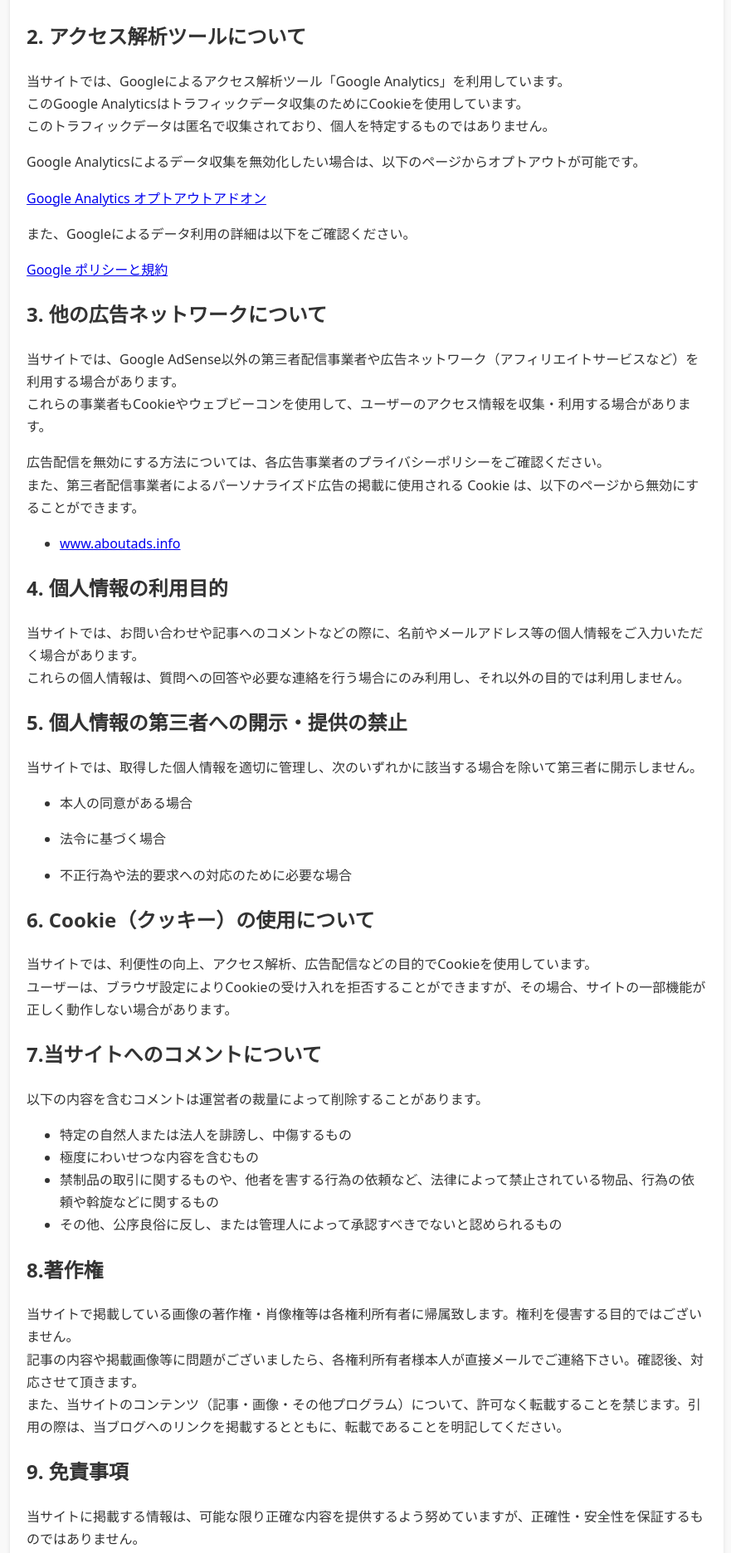
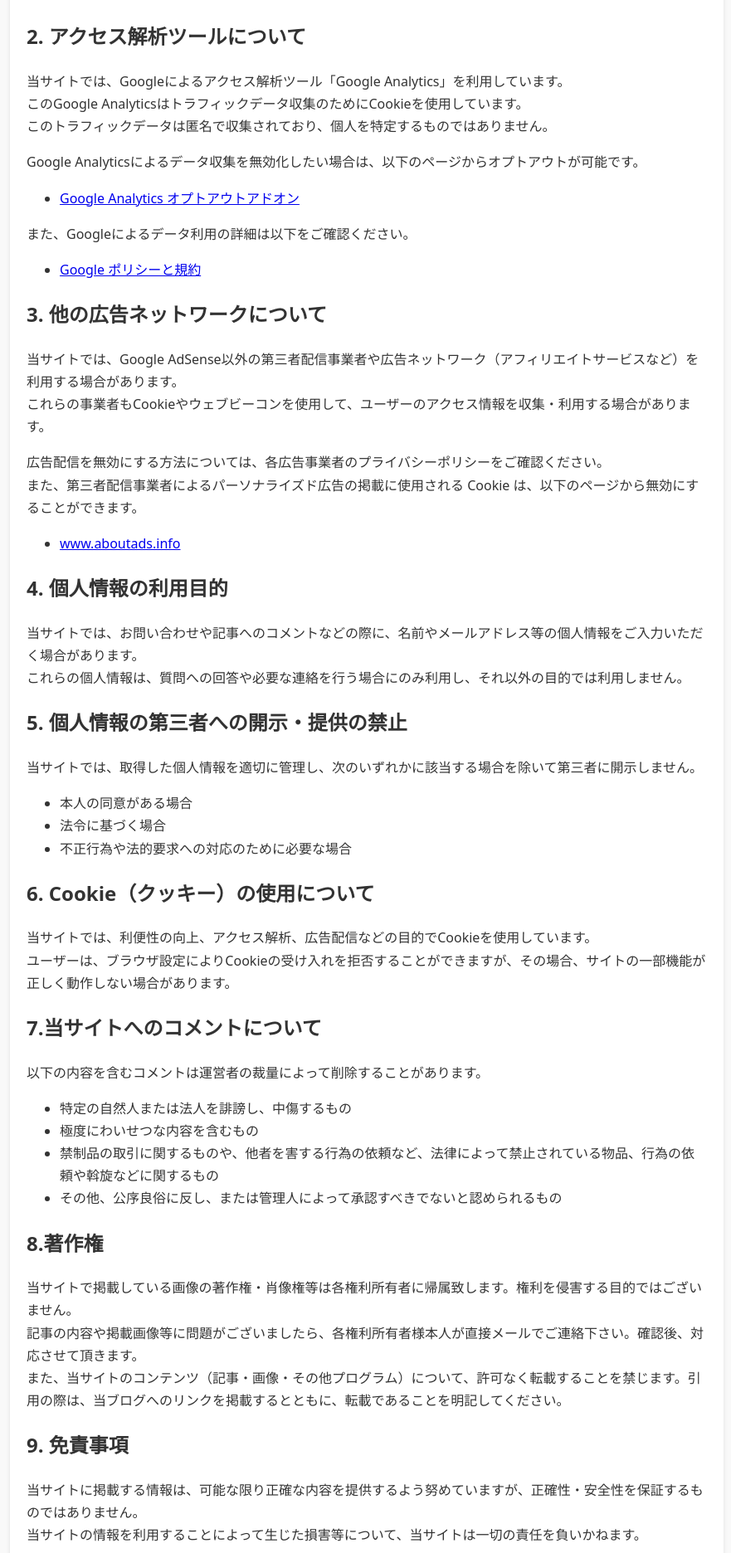
Before and after one commit to bujutu/bujutu.github.io, a Jekyll site: the page built from privacypolicy.html, in a window 1280 px wide. Shown: the part 743-2615 px from the top of the page at 83% size, without its empty margins (368-1249 px from the left). Built offline with Jekyll 4.4.1, drawn with Linux system fonts in a browser that asks for light colours.

Commit message:
Update privacypolicy.html

```diff
--- a/privacypolicy.html
+++ b/privacypolicy.html
@@ -17,9 +17,13 @@ title: プライバシーポリシー
 <h2>2. アクセス解析ツールについて</h2>
 <p>当サイトでは、Googleによるアクセス解析ツール「Google Analytics」を利用しています。<br/>このGoogle Analyticsはトラフィックデータ収集のためにCookieを使用しています。<br/>このトラフィックデータは匿名で収集されており、個人を特定するものではありません。</p>
 <p>Google Analyticsによるデータ収集を無効化したい場合は、以下のページからオプトアウトが可能です。</p>
-<p>  <a href="https://tools.google.com/dlpage/gaoptout?hl=ja" target="_blank">Google Analytics オプトアウトアドオン</a></p>
+<ul>
+  <li><a href="https://tools.google.com/dlpage/gaoptout?hl=ja" target="_blank">Google Analytics オプトアウトアドオン</a></li>
+</ul>
 <p>また、Googleによるデータ利用の詳細は以下をご確認ください。</p>
-<p>  <a href="https://policies.google.com/privacy?hl=ja" target="_blank">Google ポリシーと規約</a></p>
+<ul>
+  <li><a href="https://policies.google.com/privacy?hl=ja" target="_blank">Google ポリシーと規約</a></li>
+</ul>
 
 <h2>3. 他の広告ネットワークについて</h2>
 <p>当サイトでは、Google AdSense以外の第三者配信事業者や広告ネットワーク（アフィリエイトサービスなど）を利用する場合があります。<br data-start="1499" data-end="1502" />これらの事業者もCookieやウェブビーコンを使用して、ユーザーのアクセス情報を収集・利用する場合があります。</p>
@@ -34,15 +38,9 @@ title: プライバシーポリシー
 <h2>5. 個人情報の第三者への開示・提供の禁止</h2>
 <p>当サイトでは、取得した個人情報を適切に管理し、次のいずれかに該当する場合を除いて第三者に開示しません。</p>
 <ul>
-<li>
-<p>本人の同意がある場合</p>
-</li>
-<li>
-<p>法令に基づく場合</p>
-</li>
-<li>
-<p>不正行為や法的要求への対応のために必要な場合</p>
-</li>
+<li>本人の同意がある場合</li>
+<li>法令に基づく場合</li>
+<li>不正行為や法的要求への対応のために必要な場合</li>
 </ul>
 
 <h2>6. Cookie（クッキー）の使用について</h2>
```
